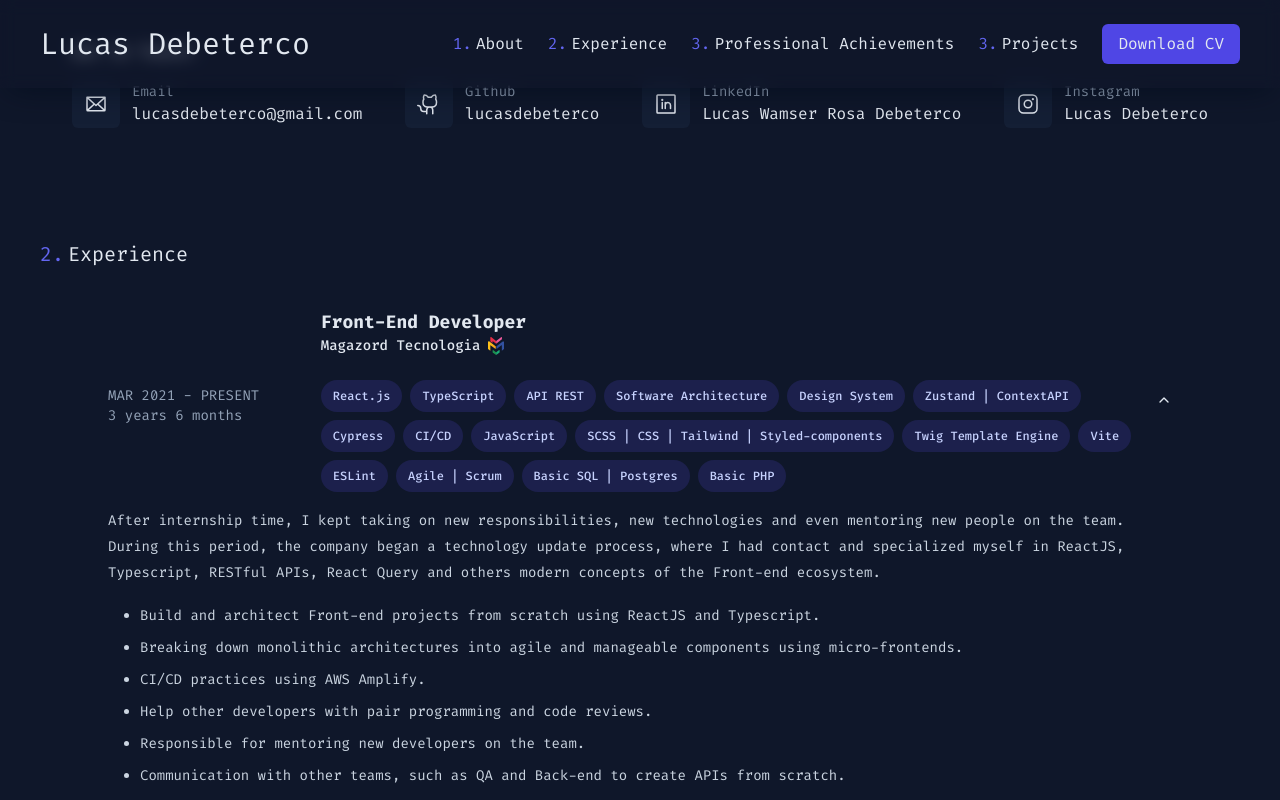
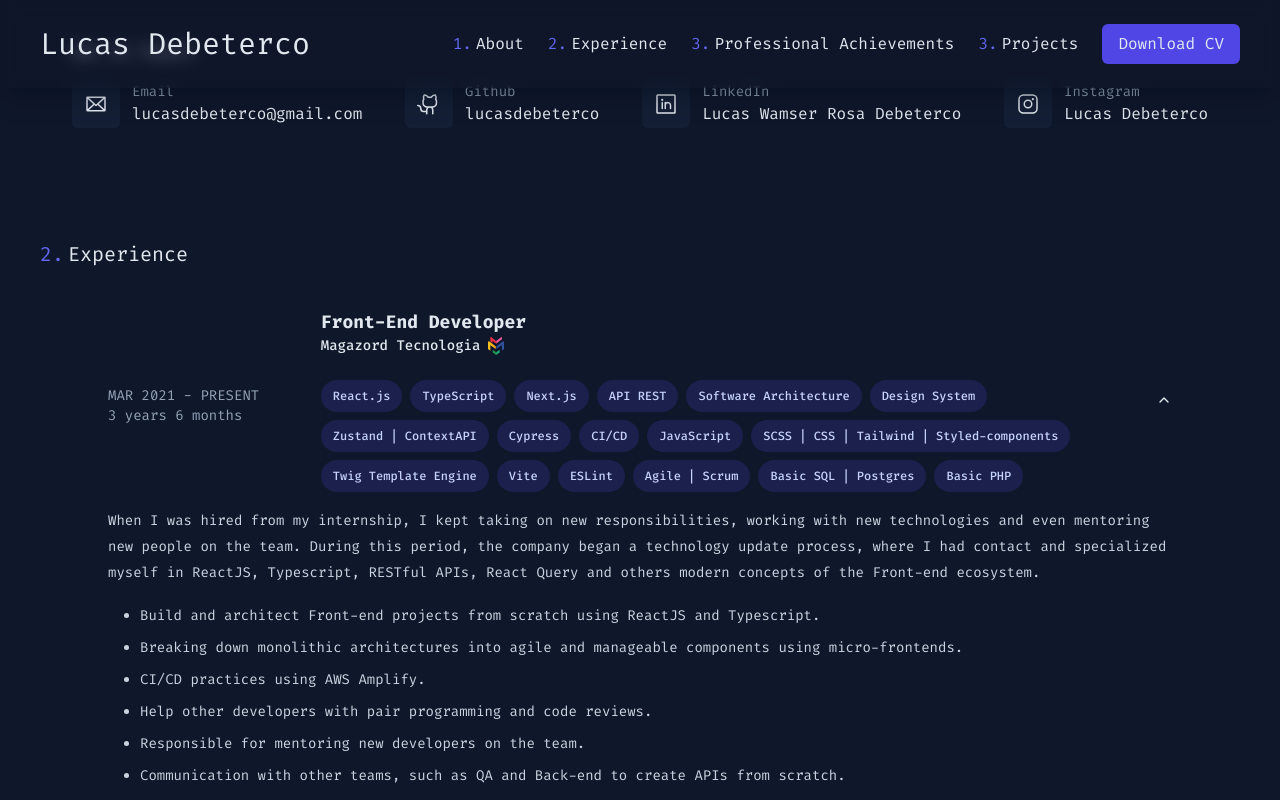
Before and after one commit to lucasdebeterco/lucasdebeterco-dev, a Next.js app: page / in a window 1280 px wide. Both pictures are taken after a click on the button 746 px from the left and 1508 px from the top of the page. Shown: the part 1108-1908 px from the top of the page. Built offline with nearby package versions, Linux system fonts and the light colour scheme.

Commit message:
general text fixes

```diff
--- a/src/app/components/experience.tsx
+++ b/src/app/components/experience.tsx
@@ -35,6 +35,7 @@ export function Experience() {
                                     <ul className="mt-6 flex flex-wrap gap-2 text-xs [&>li]:whitespace-nowrap [&>li]:rounded-full [&>li]:bg-indigo-900/40 [&>li]:px-3 [&>li]:py-2 [&>li]:text-indigo-200">
                                         <li>React.js</li>
                                         <li>TypeScript</li>
+                                        <li>Next.js</li>
                                         <li>API REST</li>
                                         <li>Software Architecture</li>
                                         <li>Design System</li>
@@ -55,7 +56,7 @@ export function Experience() {
                         </div>
                         <AccordionContent>
                             <p className="text-slate-300">
-                                After internship time, I kept taking on new responsibilities, new technologies and even mentoring new people on the team. During this period, the company began a technology update process, where I had contact and specialized myself in ReactJS, Typescript, RESTful APIs, React Query and others modern concepts of the Front-end ecosystem.
+                                When I was hired from my internship, I kept taking on new responsibilities, working with new technologies and even mentoring new people on the team. During this period, the company began a technology update process, where I had contact and specialized myself in ReactJS, Typescript, RESTful APIs, React Query and others modern concepts of the Front-end ecosystem.
                             </p>
 
                             <ul className="ml-8 mt-5 flex list-disc flex-col gap-3 text-slate-300">
@@ -103,7 +104,7 @@ export function Experience() {
                         </div>
                         <AccordionContent>
                             <p className="text-slate-300">
-                                Internship where I was responsible for maintaining the E-Commerce platform and client websites. Over time, I gained new responsibilities, such as developing new interfaces, got involved in large projects and created templates for clients from scratch.
+                                I was responsible for maintaining the E-Commerce platform and client websites. Over time, I gained new responsibilities, such as developing new interfaces, got involved in large projects and created templates for clients from scratch.
                             </p>
 
                             <ul className="ml-8 flex list-disc flex-col gap-3 text-slate-300">
```
